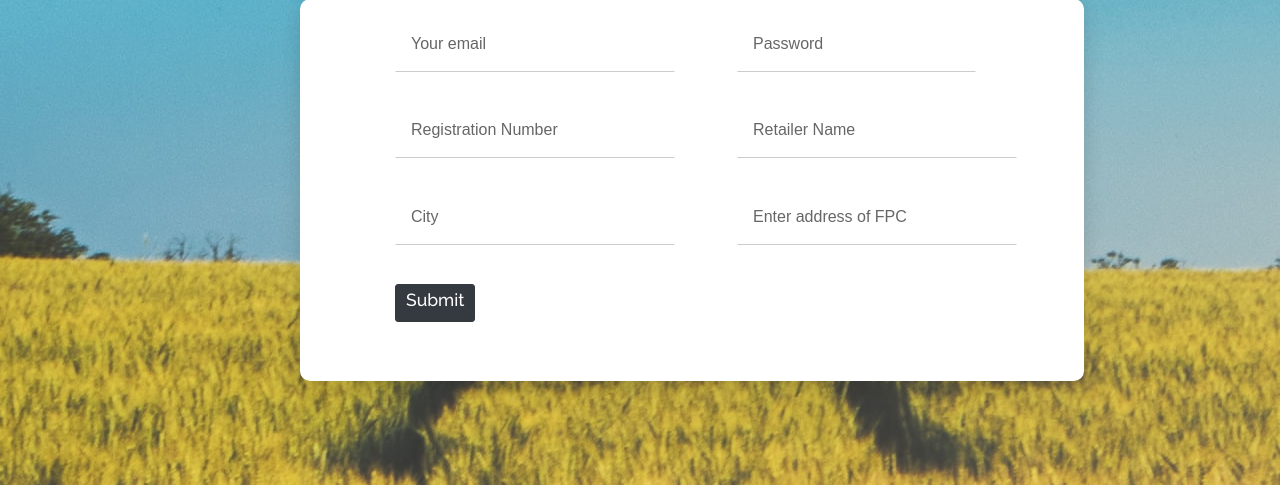
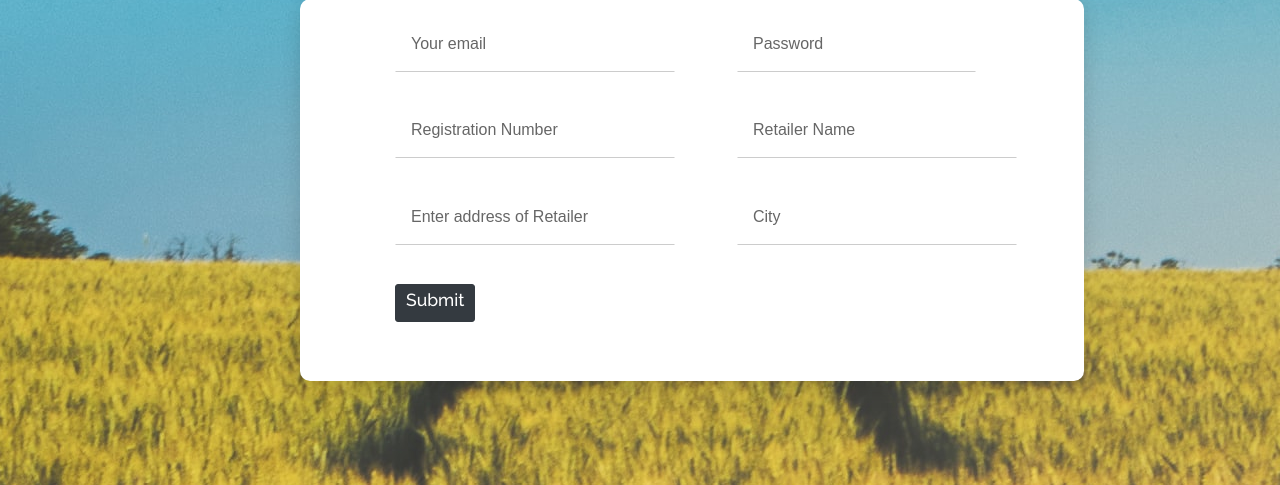
Before and after one commit to VidhiRambhia/FYP2021, a Flask app: page /registerRetailer in a window 1280 px wide. Shown: the part 221-706 px from the top of the page. Run offline with Flask 2, Linux system fonts and the light colour scheme; parts of the project's set-up code (start-up, migrations or seed data) failed here and were passed over; some libraries are stand-ins or nearby versions; some web fonts are replaced.

Commit message:
Minor placement issues

```diff
--- a/Agrochain/flaskapp/templates/registerRetailer.html
+++ b/Agrochain/flaskapp/templates/registerRetailer.html
@@ -65,10 +65,10 @@
                         </div>
                         <div class="form-group">
                             <div class="form-row form-row-1">
-                                <input type="text" name="city" id="city" class="input-text" placeholder="City" required>
+                                <input type="text" name="location" id="location" class="input-text" placeholder="Enter address of Retailer" required>
                             </div>
                             <div class="form-row form-row-1">
-                                <input type="text" name="location" id="location" class="input-text" placeholder="Enter address of FPC" required>
+                                <input type="text" name="city" id="city" class="input-text" placeholder="City" required>
                             </div>
                         </div>
                         <div class="form-row form-row-1 " style="margin-top: 15px;">
```
